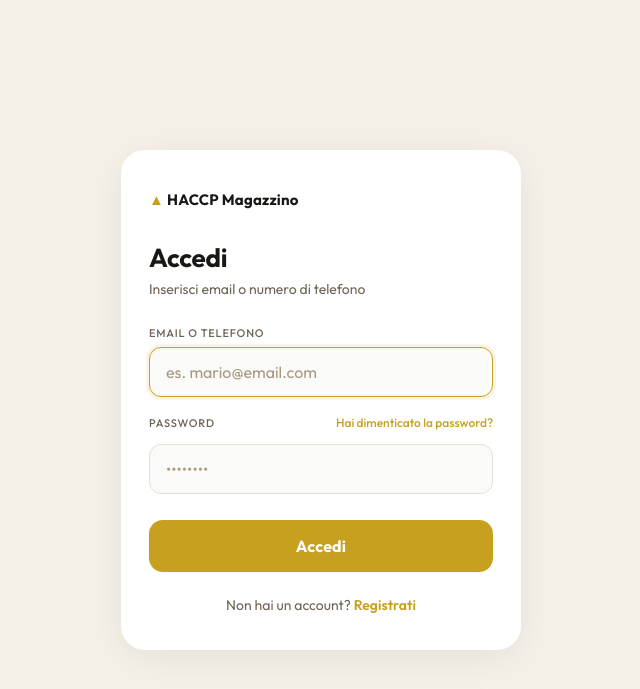
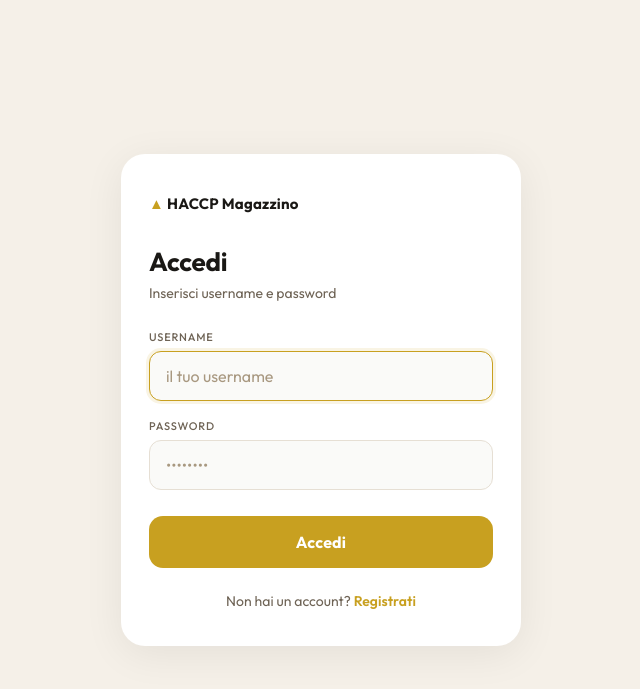
Before and after one commit to caparrotta99-web/magazzino-cucina, a Flask app: page /login in a window 1280 px wide. Shown: the top 689 px of the page, without its empty margins (319-959 px from the left). Run offline with Flask 3, Linux system fonts and the light colour scheme; some libraries are stand-ins or nearby versions.

Commit message:
Login con username e password

```diff
--- a/app.py
+++ b/app.py
@@ -27,7 +27,7 @@ from database import (
     create_user, get_user_by_login, get_user_by_id,
     get_all_users, update_user_role, delete_user,
     create_reset_token, get_reset_token, use_reset_token, update_user_password,
-    update_user_profile, update_user_reparto, is_contact_taken, get_feed,
+    update_user_profile, update_user_reparto, is_username_taken, get_feed,
     get_lista_spesa, add_lista_spesa_item, update_lista_spesa_completato,
     delete_lista_spesa_item, clear_lista_spesa,
 )
@@ -44,12 +44,11 @@ login_manager.login_view = 'login_page'
 
 class User(UserMixin):
     def __init__(self, data):
-        self.id      = str(data['id'])
-        self.nome    = data['nome']
-        self.email   = data.get('email') or ''
-        self.telefono = data.get('telefono') or ''
-        self.reparto = data.get('reparto') or ''
-        self.role    = data.get('role', 'staff')
+        self.id       = str(data['id'])
+        self.nome     = data['nome']
+        self.username = data.get('username') or ''
+        self.reparto  = data.get('reparto') or ''
+        self.role     = data.get('role', 'staff')
 
 
 @login_manager.user_loader
@@ -90,11 +89,10 @@ def _gen_etichetta(prodotto, lotto, scadenza):
 db_init()
 
 # Crea utente admin di default se non esiste
-if not get_user_by_login('admin@admin.com'):
+if not get_user_by_login('admin'):
     create_user(
         nome='Admin',
-        email='admin@admin.com',
-        telefono=None,
+        username='admin',
         password_hash=generate_password_hash('admin123', method='pbkdf2:sha256'),
         reparto='',
         role='admin',
@@ -121,13 +119,13 @@ def login_page():
         return redirect(url_for('index'))
     error = None
     if request.method == 'POST':
-        identifier = (request.form.get('identifier') or '').strip()
-        password   = request.form.get('password') or ''
-        user_data  = get_user_by_login(identifier)
+        username  = (request.form.get('username') or '').strip()
+        password  = request.form.get('password') or ''
+        user_data = get_user_by_login(username)
         if user_data and check_password_hash(user_data['password'], password):
             login_user(User(user_data), remember=True)
             return redirect(url_for('index'))
-        error = 'Credenziali non corrette'
+        error = 'Username o password non corretti'
     return render_template('login.html', error=error)
 
 
@@ -137,32 +135,30 @@ def register_page():
         return redirect(url_for('index'))
     error = None
     if request.method == 'POST':
-        nome     = (request.form.get('nome') or '').strip()
-        email    = (request.form.get('email') or '').strip() or None
-        telefono = (request.form.get('telefono') or '').strip() or None
-        password = request.form.get('password') or ''
-        reparto  = (request.form.get('reparto') or '').strip()
+        nome     = (request.form.get('nome')     or '').strip()
+        username = (request.form.get('username') or '').strip().lower()
+        password = (request.form.get('password') or '')
+        reparto  = (request.form.get('reparto')  or '').strip()
 
         if not nome:
             error = 'Inserisci il tuo nome'
         elif len(nome) < 2:
             error = 'Nome troppo corto'
-        elif not email and not telefono:
-            error = 'Inserisci email o numero di telefono'
+        elif not username:
+            error = 'Inserisci un username'
+        elif len(username) < 3:
+            error = 'Username troppo corto (minimo 3 caratteri)'
         elif len(password) < 6:
             error = 'Password troppo corta (minimo 6 caratteri)'
         elif not reparto:
             error = 'Seleziona il reparto'
-        elif email and get_user_by_login(email):
-            error = 'Email già registrata'
-        elif telefono and get_user_by_login(telefono):
-            error = 'Numero di telefono già registrato'
+        elif get_user_by_login(username):
+            error = 'Username già in uso'
         else:
             try:
-                create_user(nome, email, telefono,
+                create_user(nome, username,
                             generate_password_hash(password, method='pbkdf2:sha256'), reparto)
-                identifier = email or telefono
-                login_user(User(get_user_by_login(identifier)), remember=True)
+                login_user(User(get_user_by_login(username)), remember=True)
                 return redirect(url_for('index'))
             except Exception:
                 error = 'Errore durante la registrazione'
@@ -241,23 +237,22 @@ def profile():
 
     if request.method == 'POST':
         nome     = (request.form.get('nome')     or '').strip()
-        email    = (request.form.get('email')    or '').strip() or None
-        telefono = (request.form.get('telefono') or '').strip() or None
+        username = (request.form.get('username') or '').strip().lower()
         cur_pw   =  request.form.get('current_password') or ''
         new_pw   =  request.form.get('new_password')     or ''
         new_pw2  =  request.form.get('new_password2')    or ''
 
-        uid       = int(current_user.id)
-        is_admin  = current_user.role == 'admin'
+        uid      = int(current_user.id)
+        is_admin = current_user.role == 'admin'
 
         if not nome:
             error = 'Il nome non può essere vuoto'
-        elif not email and not telefono:
-            error = 'Inserisci almeno email o numero di telefono'
-        elif email    and is_contact_taken(email,    uid):
-            error = 'Email già in uso da un altro account'
-        elif telefono and is_contact_taken(telefono, uid):
-            error = 'Numero di telefono già in uso da un altro account'
+        elif not username:
+            error = 'L\'username non può essere vuoto'
+        elif len(username) < 3:
+            error = 'Username troppo corto (minimo 3 caratteri)'
+        elif is_username_taken(username, uid):
+            error = 'Username già in uso da un altro account'
         elif new_pw:
             if not check_password_hash(user['password'], cur_pw):
                 error = 'Password attuale non corretta'
@@ -266,14 +261,14 @@ def profile():
             elif new_pw != new_pw2:
                 error = 'Le nuove password non coincidono'
             else:
-                update_user_profile(uid, nome, email, telefono)
+                update_user_profile(uid, nome, username)
                 if is_admin:
                     update_user_reparto(uid, (request.form.get('reparto') or '').strip())
                 update_user_password(uid, generate_password_hash(new_pw, method='pbkdf2:sha256'))
                 success = 'Profilo e password aggiornati con successo'
                 user = get_user_by_id(uid)
         else:
-            update_user_profile(uid, nome, email, telefono)
+            update_user_profile(uid, nome, username)
             if is_admin:
                 update_user_reparto(uid, (request.form.get('reparto') or '').strip())
             success = 'Profilo aggiornato con successo'
--- a/database.py
+++ b/database.py
@@ -195,6 +195,7 @@ def db_init():
         ('registro', 'operatore', "TEXT NOT NULL DEFAULT ''"),
         ('registro', 'reparto',   "TEXT NOT NULL DEFAULT ''"),
         ('listino',  'categoria', "TEXT NOT NULL DEFAULT ''"),
+        ('users',    'username',  "TEXT NOT NULL DEFAULT ''"),
     ]
     for table, col, defn in migrations:
         if _USE_PG:
@@ -438,26 +439,37 @@ def replace_registro(rows):
 
 # ─── USERS ───────────────────────────────────────────────────────────────────
 
-def create_user(nome, email, telefono, password_hash, reparto, role='staff'):
+def create_user(nome, username, password_hash, reparto, role='staff'):
     with get_conn() as conn:
         conn.execute(
-            "INSERT INTO users (nome, email, telefono, password, reparto, role) "
-            "VALUES (?, ?, ?, ?, ?, ?)",
-            (nome, email or None, telefono or None, password_hash, reparto, role)
+            "INSERT INTO users (nome, username, password, reparto, role) "
+            "VALUES (?, ?, ?, ?, ?)",
+            (nome, username.strip().lower(), password_hash, reparto, role)
         )
 
 
-def get_user_by_login(identifier):
-    """Find user by email or telefono."""
-    identifier = (identifier or '').strip()
-    if not identifier:
+def get_user_by_login(username):
+    """Find user by username."""
+    username = (username or '').strip().lower()
+    if not username:
         return None
     with get_conn() as conn:
         cur = conn.execute(
-            "SELECT * FROM users WHERE email = ? OR telefono = ? LIMIT 1",
-            (identifier, identifier)
+            "SELECT * FROM users WHERE username = ? LIMIT 1",
+            (username,)
         )
         return _row(cur)
+
+
+def is_username_taken(username, exclude_user_id):
+    """Returns True if username is already used by another user."""
+    username = (username or '').strip().lower()
+    with get_conn() as conn:
+        cur = conn.execute(
+            "SELECT id FROM users WHERE username = ? AND id != ?",
+            (username, exclude_user_id)
+        )
+        return _row(cur) is not None
 
 
 def get_user_by_id(user_id):
@@ -521,11 +533,11 @@ def update_user_password(user_id, password_hash):
         )
 
 
-def update_user_profile(user_id, nome, email, telefono):
+def update_user_profile(user_id, nome, username):
     with get_conn() as conn:
         conn.execute(
-            "UPDATE users SET nome = ?, email = ?, telefono = ? WHERE id = ?",
-            (nome, email or None, telefono or None, user_id)
+            "UPDATE users SET nome = ?, username = ? WHERE id = ?",
+            (nome, username.strip().lower(), user_id)
         )
 
 
--- a/templates/admin.html
+++ b/templates/admin.html
@@ -206,9 +206,7 @@ main {
         <div class="user-details">
           <div class="user-nome">{{ u.nome }}</div>
           <div class="user-contact">
-            {% if u.email %}{{ u.email }}{% endif %}
-            {% if u.email and u.telefono %} · {% endif %}
-            {% if u.telefono %}{{ u.telefono }}{% endif %}
+            @{{ u.username or '—' }}
           </div>
           <div class="user-badges">
             <span class="badge {{ u.role }}">{{ u.role }}</span>
--- a/templates/login.html
+++ b/templates/login.html
@@ -125,21 +125,13 @@ input::placeholder { color: #a89880; }
   text-decoration: none;
 }
 .footer a:hover { text-decoration: underline; }
-.forgot-link {
-  font-size: 12px;
-  color: var(--accent);
-  font-weight: 500;
-  text-decoration: none;
-  white-space: nowrap;
-}
-.forgot-link:hover { text-decoration: underline; }
 </style>
 </head>
 <body>
 <div class="card">
   <div class="logo"><span>▲</span> HACCP Magazzino</div>
   <h1>Accedi</h1>
-  <p class="sub">Inserisci email o numero di telefono</p>
+  <p class="sub">Inserisci username e password</p>
 
   {% if error %}
   <div class="error">{{ error }}</div>
@@ -147,15 +139,12 @@ input::placeholder { color: #a89880; }
 
   <form method="post" action="/login" autocomplete="on">
     <div class="form-group">
-      <label>Email o Telefono</label>
-      <input type="text" name="identifier" placeholder="es. mario@email.com" required
-             autocomplete="username" autofocus inputmode="email">
+      <label>Username</label>
+      <input type="text" name="username" placeholder="il tuo username" required
+             autocomplete="username" autofocus autocapitalize="none">
     </div>
     <div class="form-group">
-      <div style="display:flex;align-items:center;justify-content:space-between;margin-bottom:7px">
-        <label style="margin-bottom:0">Password</label>
-        <a href="/forgot-password" class="forgot-link">Hai dimenticato la password?</a>
-      </div>
+      <label>Password</label>
       <input type="password" name="password" placeholder="••••••••" required
              autocomplete="current-password">
     </div>
```
Also changed, not shown: templates/profile.html (+3 -23 lines), templates/register.html (+3 -33 lines).
